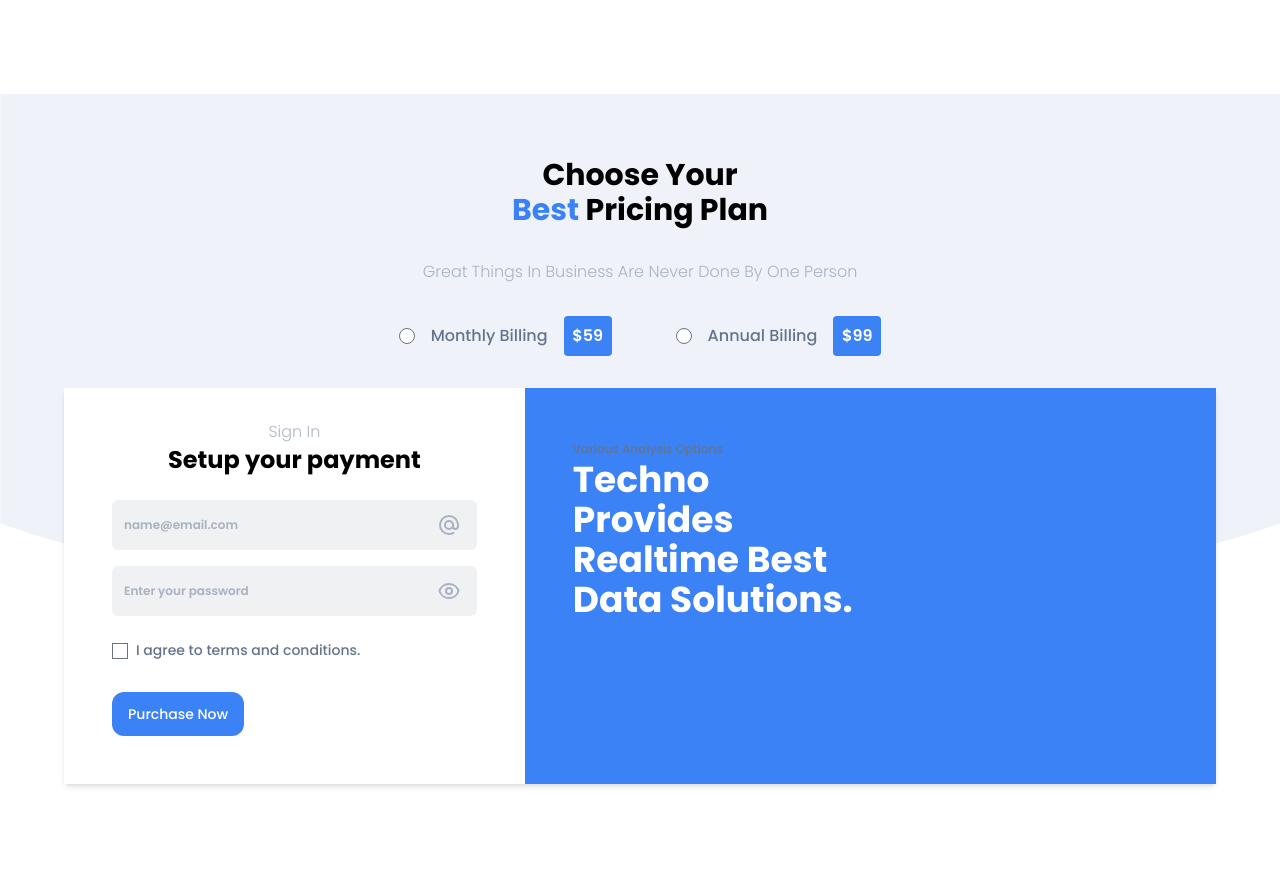
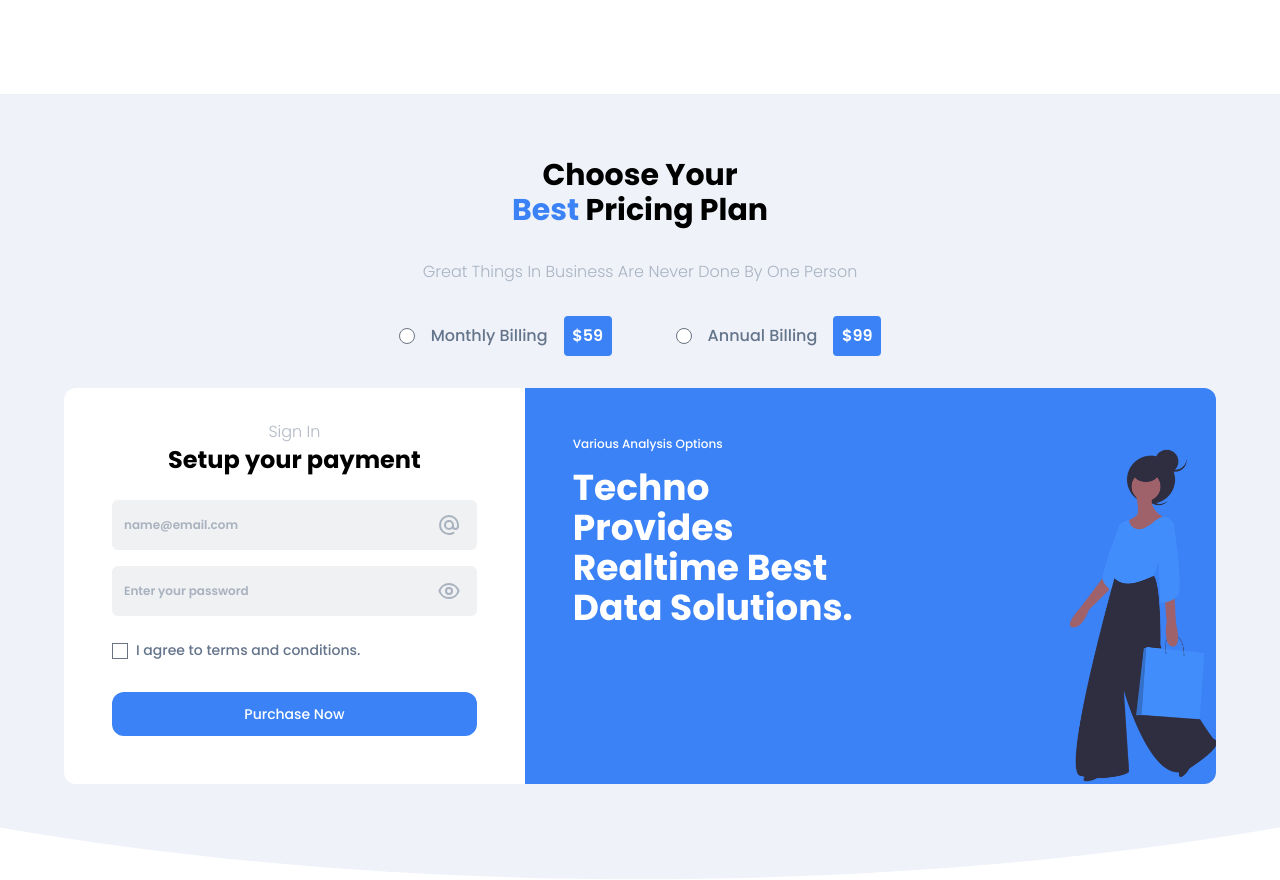
Before and after one commit to Sh4ke96/monst, a Next.js app: page / in a window 1280 px wide. Shown: the part 2357-3237 px from the top of the page. Built offline with nearby package versions, Linux system fonts and the light colour scheme.

Commit message:
add right side of price section

```diff
--- a/app/page.tsx
+++ b/app/page.tsx
@@ -325,7 +325,7 @@ export default function Home() {
         </div>
       </section>
       <section>
-        <div className="container bg-home py-16 bg-no-repeat xl:bg-contain bg-top">
+        <div className="container bg-home py-16 bg-no-repeat bg-cover bg-top">
           <div className="flex flex-col items-center gap-y-8">
             <h2 className="text-3xl text-black font-bold leading-3 text-center">
               Choose Your <br />
@@ -351,8 +351,8 @@ export default function Home() {
               </label>
             </div>
           </div>
-          <div className="flex my-8 shadow-md mx-16">
-            <div className="w-full md:w-1/2 lg:w-2/5 bg-white px-4 py-8">
+          <div className="flex my-8 mx-16">
+            <div className="w-full md:w-1/2 lg:w-2/5 bg-white px-4 py-8 rounded-l-xl">
               <div className="text-center">
                 <p className="text-gray/50 font-light">Sign In</p>
                 <h4 className="mb-6 text-2xl text-black font-bold">
@@ -417,22 +417,30 @@ export default function Home() {
                   color="primary"
                   textColor="white"
                   border="base"
+                  width="full"
                 >
                   Purchase Now
                 </Button>
               </div>
             </div>
-            <div className="relative w-full md:w-1/2 lg:w-3/5 bg-blue">
+            <div className="relative w-full md:w-1/2 lg:w-3/5 bg-blue rounded-r-xl">
               <div className="max-w-sm px-12 pt-12">
-                <span className="text-xs text-blue-200">
+                <span className="text-xs text-white mb-4 block">
                   Various Analysis Options
                 </span>
-                <h3 className="mb-4 text-4xl font-bold font-heading text-white">
+                <h3 className="mb-4 text-4xl font-bold text-white">
                   Techno Provides Realtime Best Data Solutions.
                 </h3>
               </div>
               <div className="absolute right-0 bottom-0">
-                <div className="flex items-center h-full"></div>
+                <div className="flex items-center h-full">
+                  <Image
+                    src="/img/online-shopping.png"
+                    alt="online shopping"
+                    width={180}
+                    height={320}
+                  />
+                </div>
               </div>
             </div>
           </div>
--- a/components/Button.tsx
+++ b/components/Button.tsx
@@ -18,18 +18,24 @@ const ButtonVariants = tv({
       blue: "text-blue",
       gray: "text-gray",
     },
+    width: {
+      fit: "w-fit",
+      full: "w-full",
+    },
   },
 });
 
 type ButtonColor = "primary" | "secondary";
 type ButtonBorder = "base" | "outline-blue" | "outline-gray";
 type ButtonTextColor = "white" | "blue" | "gray";
+type ButtonWidth = "fit" | "full";
 interface ButtonProps {
   type: "submit" | "reset" | "button" | undefined;
   children: React.ReactNode;
   color: ButtonColor;
   textColor: ButtonTextColor;
   border: ButtonBorder;
+  width?: ButtonWidth;
   disabled?: boolean;
   onClick?: () => void;
 }
@@ -42,8 +48,9 @@ const Button: FC<ButtonProps> = ({
   color,
   textColor,
   border,
+  width,
 }) => {
-  const classNames = ButtonVariants({ border, color, textColor });
+  const classNames = ButtonVariants({ border, color, textColor, width });
   return (
     <button
       type={type}
```
Also changed, not shown: public/img/online-shopping.png (added).
